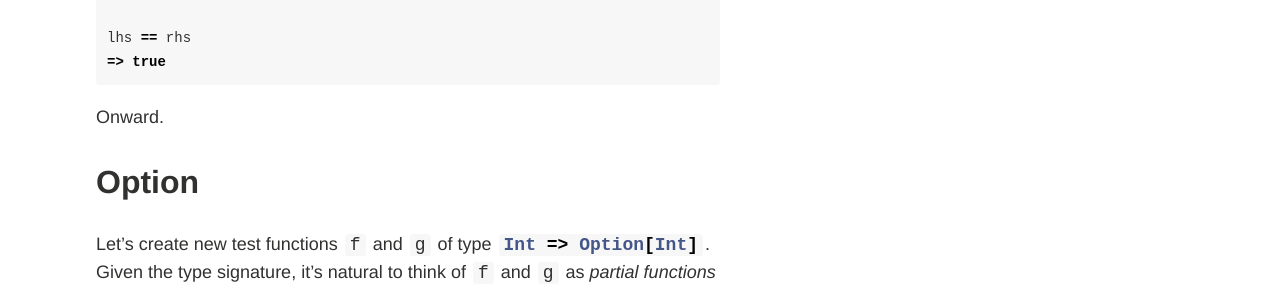
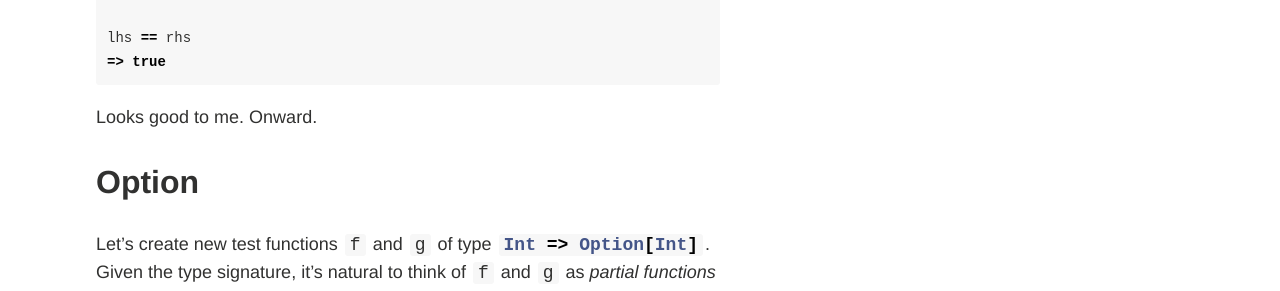
Before and after one commit to devth/devth.github.com, a Jekyll site: the page built from _posts/2015-03-17-monad-laws-in-scala.md, in a window 1280 px wide and 900 px high, scrolled down 2419 px. Shown: the part 153-444 px from the top of the window. Built offline with Jekyll 4.4.1, drawn with Linux system fonts in a browser that asks for light colours; Markdown is read by kramdown in place of the engine named in the settings; comment, search, counter and statistics services are not loaded; some of the changed text lies outside the part shown.

````diff
--- a/_posts/2015-03-17-monad-laws-in-scala.md
+++ b/_posts/2015-03-17-monad-laws-in-scala.md
@@ -98,7 +98,7 @@
 => true
 ```
 
-Onward.
+Looks good to me. Onward.
 
 ## Option
 
````
Also changed, not shown: other parts of _posts/2015-03-17-monad-laws-in-scala.md (+1 -1 lines).
